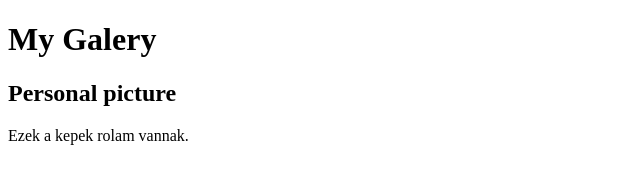
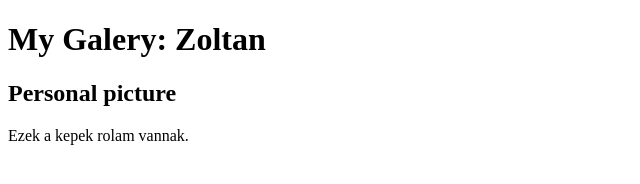
Before and after one commit to mrazzoli123/Test.Repository, a plain HTML site: page galery.html in a window 1280 px wide. Shown: the whole page, without its empty margins (0-640 px from the left). Drawn offline with Linux system fonts and the light colour scheme.

Commit message:
Valtozas a galeriaban

```diff
--- a/galery.html
+++ b/galery.html
@@ -2,7 +2,9 @@
 <html>
 <body>
 
-<h1>My Galery</h1>
+
+<h1>My Galery: Zoltan</h1>
+
 <h2>Personal picture</h2>
 <p>Ezek a kepek rolam vannak.</p>
 
```
